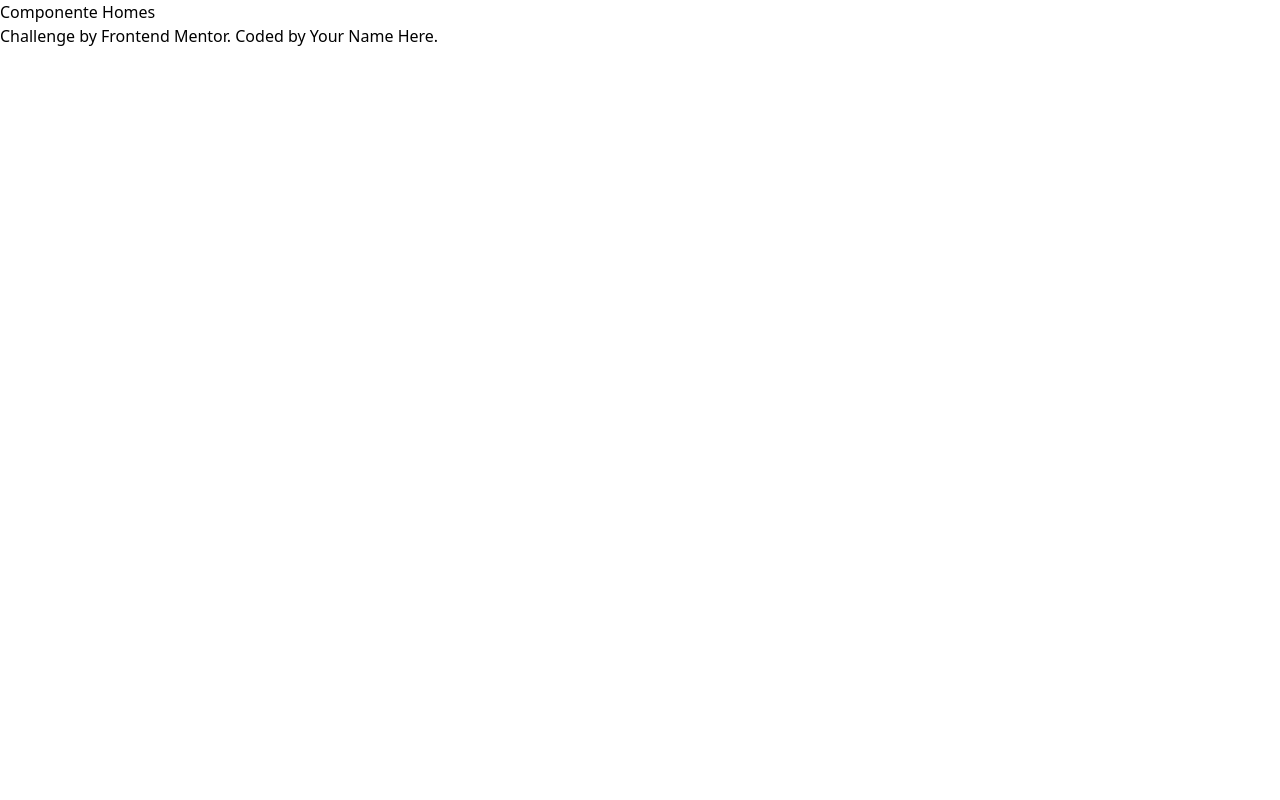
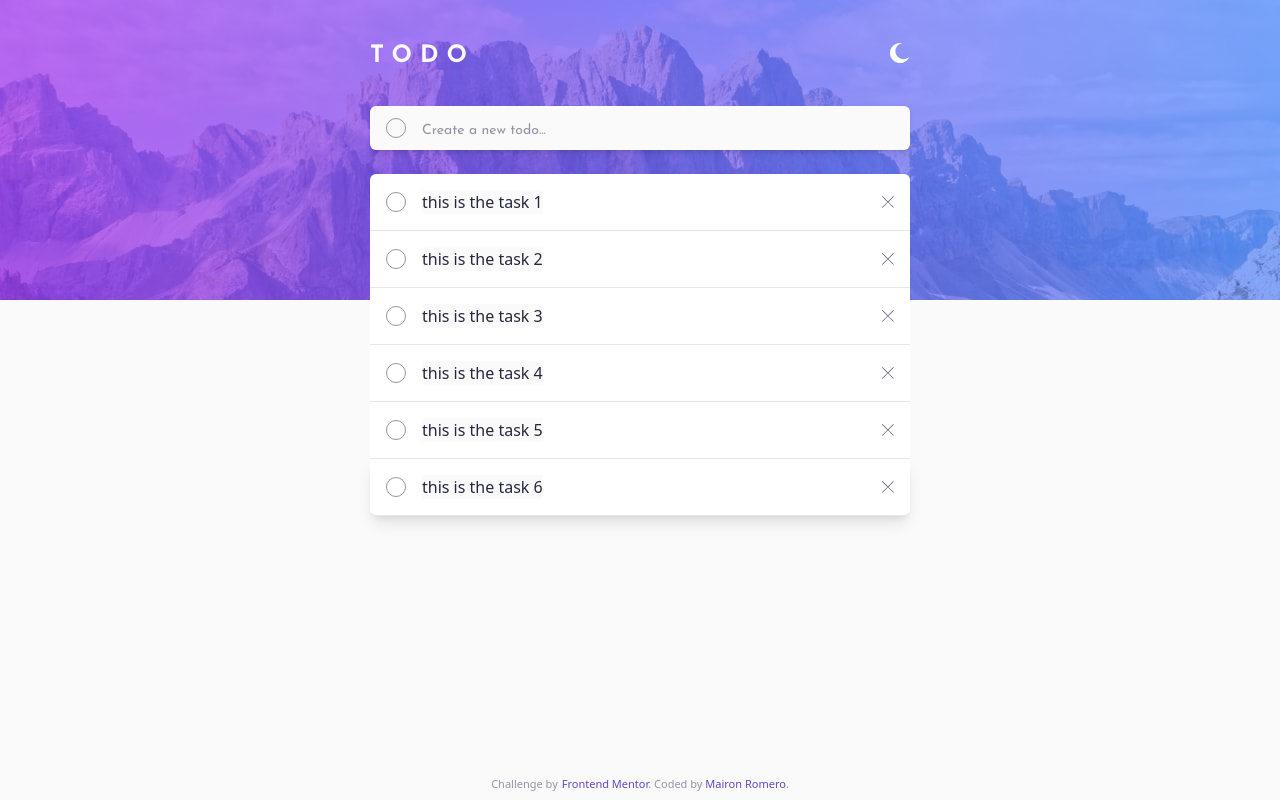
Before and after one commit to MaironL/Todo-App, a React (Create React App) app: page / in a window 1280 px wide. Built offline with nearby package versions, Linux system fonts and the light colour scheme.

Commit message:
header and newTask done

```diff
--- a/public/index.html
+++ b/public/index.html
@@ -2,11 +2,17 @@
 <html lang="en">
   <head>
     <meta charset="utf-8" />
-    <!-- <link rel="icon" href="%PUBLIC_URL%/favicon.ico" /> -->
+    <link rel="icon" href="%PUBLIC_URL%/favicon.ico" />
     <meta name="viewport" content="width=device-width, initial-scale=1" />
     <meta name="theme-color" content="#000000" />
     <meta name="description" content="Web site created using create-react-app" />
-    <title>React TypeScript Setup</title>
+    <link rel="preconnect" href="https://fonts.googleapis.com" />
+    <link rel="preconnect" href="https://fonts.gstatic.com" crossorigin />
+    <link
+      href="https://fonts.googleapis.com/css2?family=Josefin+Sans:wght@400;700&display=swap"
+      rel="stylesheet"
+    />
+    <title>Todo App</title>
   </head>
   <body>
     <noscript>You need to enable JavaScript to run this app.</noscript>
--- a/src/index.css
+++ b/src/index.css
@@ -1,3 +1,4 @@
+@import url('https://fonts.googleapis.com/css2?family=Josefin+Sans:wght@400;700&display=swap');
 @tailwind base;
 @tailwind components;
 @tailwind utilities;
@@ -16,11 +17,13 @@ body {
 #root {
   display: grid;
   grid: auto / auto;
+  justify-items: center;
+  align-items: center;
   /* grid-template-areas: Example
   "navbar"
   "main"
   "footer"
   ; */
   min-height: 100%;
-  background-color: var(--clr-bg-2);
+  /* background-color: black; */
 }
--- /dev/null
+++ b/src/infrastructure/assets/images/index.ts
@@ -0,0 +1,4 @@
+export { default as sun } from './icon-sun.svg';
+export { default as moon } from './icon-moon.svg';
+export { default as check } from './icon-check.svg';
+export { default as cross } from './icon-cross.svg';
--- /dev/null
+++ b/src/infrastructure/components/molecules/Header/Header.tsx
@@ -0,0 +1,24 @@
+import { sun, moon } from 'infrastructure/assets/images';
+
+interface HeaderInterface {
+  isDarkTheme: boolean;
+  darkTheme: React.Dispatch<React.SetStateAction<boolean>>;
+}
+
+const Header = ({ isDarkTheme, darkTheme }: HeaderInterface) => {
+  return (
+    <header className='flex justify-between items-center'>
+      <h1 className='inline-block text-2xl h-[26px] text-slate-50 tracking-[0.5rem] font-["Josefin_Sans"] font-bold'>
+        TODO
+      </h1>
+      <img
+        className='h-[20px]'
+        onClick={() => darkTheme((prevTheme) => !prevTheme)}
+        src={isDarkTheme ? sun : moon}
+        alt='lightTheme-sun'
+      />
+    </header>
+  );
+};
+
+export default Header;
--- /dev/null
+++ b/src/infrastructure/components/molecules/NewTask/NewTask.tsx
@@ -0,0 +1,40 @@
+import { check } from 'infrastructure/assets/images';
+
+interface NewTaskInterface {
+  isCheck: boolean;
+  checkIn: React.Dispatch<React.SetStateAction<boolean>>;
+  isDarkTheme: boolean;
+}
+
+const NewTask = ({ isCheck, checkIn, isDarkTheme }: NewTaskInterface) => {
+  return (
+    <div
+      className={`flex justify-between items-center px-4 py-2 rounded-md mt-10 mb-6 shadow-md ${
+        isDarkTheme ? 'bg-[#25273c]' : 'bg-[#fafafa]'
+      }`}
+    >
+      <div
+        className='relative flex items-center pr-4'
+        tabIndex={0}
+        onClick={() => checkIn((prevCheck) => !prevCheck)}
+      >
+        <div
+          className={`border rounded-full w-5 h-5 border-[#9394a5]  ${
+            isCheck ? 'bg-gradient-to-r from-[#57ddff] to-[#c058f3]' : ''
+          }`}
+        ></div>
+        {isCheck && <img className='absolute left-[15%]' src={check} alt='check' />}
+      </div>
+
+      <input
+        type='text'
+        className={`${
+          isDarkTheme ? 'bg-[#25273c] text-[#fafafa]' : 'bg-[#fafafa] text-[#25273c]'
+        } w-full pt-1 font-["Josefin_Sans"] outline-0 outline-none placeholder:text-sm placeholder:text-[#9394a5] placeholder:font-medium`}
+        placeholder='Create a new todo...'
+      />
+    </div>
+  );
+};
+
+export default NewTask;
--- /dev/null
+++ b/src/infrastructure/components/molecules/Task/Task.tsx
@@ -0,0 +1,43 @@
+import { check, cross } from 'infrastructure/assets/images';
+
+interface NewTaskInterface {
+  isCheck: boolean;
+  checkIn: React.Dispatch<React.SetStateAction<boolean>>;
+  isDarkTheme: boolean;
+  todoTask: string;
+}
+const Task = ({ isCheck, checkIn, isDarkTheme, todoTask }: NewTaskInterface) => {
+  return (
+    <div
+      className={`flex justify-between items-center px-4 py-4 first:rounded-t-md last:rounded-b-md last:shadow-lg border-b-[1px] ${
+        isDarkTheme ? 'bg-[#25273c]' : 'bg-[#ffffff]'
+      }`}
+    >
+      <div className='flex'>
+        <div
+          className='relative flex items-center pr-4'
+          tabIndex={0}
+          onClick={() => checkIn((prevCheck) => !prevCheck)}
+        >
+          <div
+            className={`border rounded-full w-5 h-5 border-[#9394a5]  ${
+              isCheck ? 'bg-gradient-to-r from-[#57ddff] to-[#c058f3]' : ''
+            }`}
+          ></div>
+          {isCheck && <img className='absolute left-[15%]' src={check} alt='check' />}
+        </div>
+        <p
+          className={`${
+            isDarkTheme ? 'bg-[#25273c] text-[#fafafa]' : 'bg-[#fafafa] text-[#25273c]'
+          }`}
+        >
+          {todoTask}
+        </p>
+      </div>
+
+      <img className='h-3 ml-2' src={cross} alt='delete' />
+    </div>
+  );
+};
+
+export default Task;
--- a/src/infrastructure/screens/Home/Home.tsx
+++ b/src/infrastructure/screens/Home/Home.tsx
@@ -1,19 +1,68 @@
+import { useState } from 'react';
+import Header from 'infrastructure/components/molecules/Header/Header';
+import NewTask from 'infrastructure/components/molecules/NewTask/NewTask';
+import Task from 'infrastructure/components/molecules/Task/Task';
+
 const Home = () => {
+  const [isCheck, setIsCheck] = useState(false);
+  const [darkTheme, setdarkTheme] = useState(false);
+
+  const markup = [
+    { todoTask: 'this is the task 1' },
+    { todoTask: 'this is the task 2' },
+    { todoTask: 'this is the task 3' },
+    { todoTask: 'this is the task 4' },
+    { todoTask: 'this is the task 5' },
+    { todoTask: 'this is the task 6' },
+  ];
+
   return (
-    <div>
-      <h1>Componente Homes</h1>
-      <div className='attribution'>
-        Challenge by{' '}
+    <main
+      className={`w-full h-full relative bg-no-repeat  bg-top bg-contain sm:bg-auto  ${
+        darkTheme
+          ? 'bg-[#161722] bg-mobileDarkTheme sm:bg-desktopDarkTheme'
+          : 'bg-[#fafafa] bg-mobileLightTheme sm:bg-desktopLightTheme'
+      } px-6 flex flex-col items-center`}
+    >
+      <div className='container max-w-[540px] mt-10'>
+        {/* Header */}
+        <Header isDarkTheme={darkTheme} darkTheme={setdarkTheme} />
+        {/* Input */}
+        <NewTask isCheck={isCheck} checkIn={setIsCheck} isDarkTheme={darkTheme} />
+
+        {/* task */}
+        <div>
+          {markup.map((task, i) => {
+            const { todoTask } = task;
+            return (
+              <Task
+                isCheck={isCheck}
+                checkIn={setIsCheck}
+                isDarkTheme={darkTheme}
+                todoTask={todoTask}
+                key={i}
+              />
+            );
+          })}
+        </div>
+      </div>
+      <div className='text-[11px] text-center absolute bottom-2 text-[#9394a5]'>
+        Challenge by
         <a
+          className='pl-1 text-[#6546C4]'
           href='https://www.frontendmentor.io?ref=challenge'
           target='_blank'
           rel='noreferrer'
         >
           Frontend Mentor
         </a>
-        . Coded by <a href='#'>Your Name Here</a>.
+        . Coded by{' '}
+        <a className='text-[#6546C4]' href='#'>
+          Mairon Romero
+        </a>
+        .
       </div>
-    </div>
+    </main>
   );
 };
 
--- a/src/infrastructure/screens/index.html
+++ /dev/null
@@ -1,36 +0,0 @@
-<!DOCTYPE html>
-<html lang="en">
-<head>
-  <meta charset="UTF-8">
-  <meta name="viewport" content="width=device-width, initial-scale=1.0"> <!-- displays site properly based on user's device -->
-
-  <link rel="icon" type="image/png" sizes="32x32" href="./images/favicon-32x32.png">
-
-  <title>Frontend Mentor | Todo app</title>
-
-  <!-- Feel free to remove these styles or customise in your own stylesheet 👍 -->
-  <style>
-    .attribution { font-size: 11px; text-align: center; }
-    .attribution a { color: hsl(228, 45%, 44%); }
-  </style>
-</head>
-<body>
-
-  Todo
-
-  <!-- Add dynamic number --> items left
-
-  All
-  Active
-  Completed
-
-  Clear Completed
-
-  Drag and drop to reorder list
-
-  <div class="attribution">
-    Challenge by <a href="https://www.frontendmentor.io?ref=challenge" target="_blank">Frontend Mentor</a>.
-    Coded by <a href="#">Your Name Here</a>.
-  </div>
-</body>
-</html>
--- /dev/null
+++ b/src/react-app-env.d.ts
@@ -0,0 +1 @@
+/// <reference types="react-scripts" />
--- a/tailwind.config.js
+++ b/tailwind.config.js
@@ -1,7 +1,21 @@
 module.exports = {
   content: ['./src/**/*.{js,jsx,ts,tsx}'],
   theme: {
-    extend: {},
+    extend: {
+      backgroundImage: {
+        desktopDarkTheme: 'url(infrastructure/assets/images/bg-desktop-dark.jpg)',
+        desktopLightTheme: 'url(infrastructure/assets/images/bg-desktop-light.jpg)',
+        mobileDarkTheme: 'url(infrastructure/assets/images/bg-mobile-dark.jpg)',
+        mobileLightTheme: 'url(infrastructure/assets/images/bg-mobile-light.jpg)',
+      },
+    },
+    screens: {
+      sm: '600px',
+      md: '900px',
+      lg: '1200px',
+      xl: '1440px',
+      '2xl': '1800px',
+    },
   },
   plugins: [],
 };
--- a/tsconfig.json
+++ b/tsconfig.json
@@ -16,7 +16,8 @@
     "resolveJsonModule": true,
     "isolatedModules": true,
     "noEmit": true,
-    "jsx": "react-jsx"
+    "jsx": "react-jsx",
+    "downlevelIteration": true
   },
   "include": ["src"],
   "exclude": ["build", "node_modules", "./node_modules/**/*"]
```
Also changed, not shown: src/infrastructure/assets/images/favicon-32x32.png (deleted), 1 other file (tests, documents, lock files or other folders).
